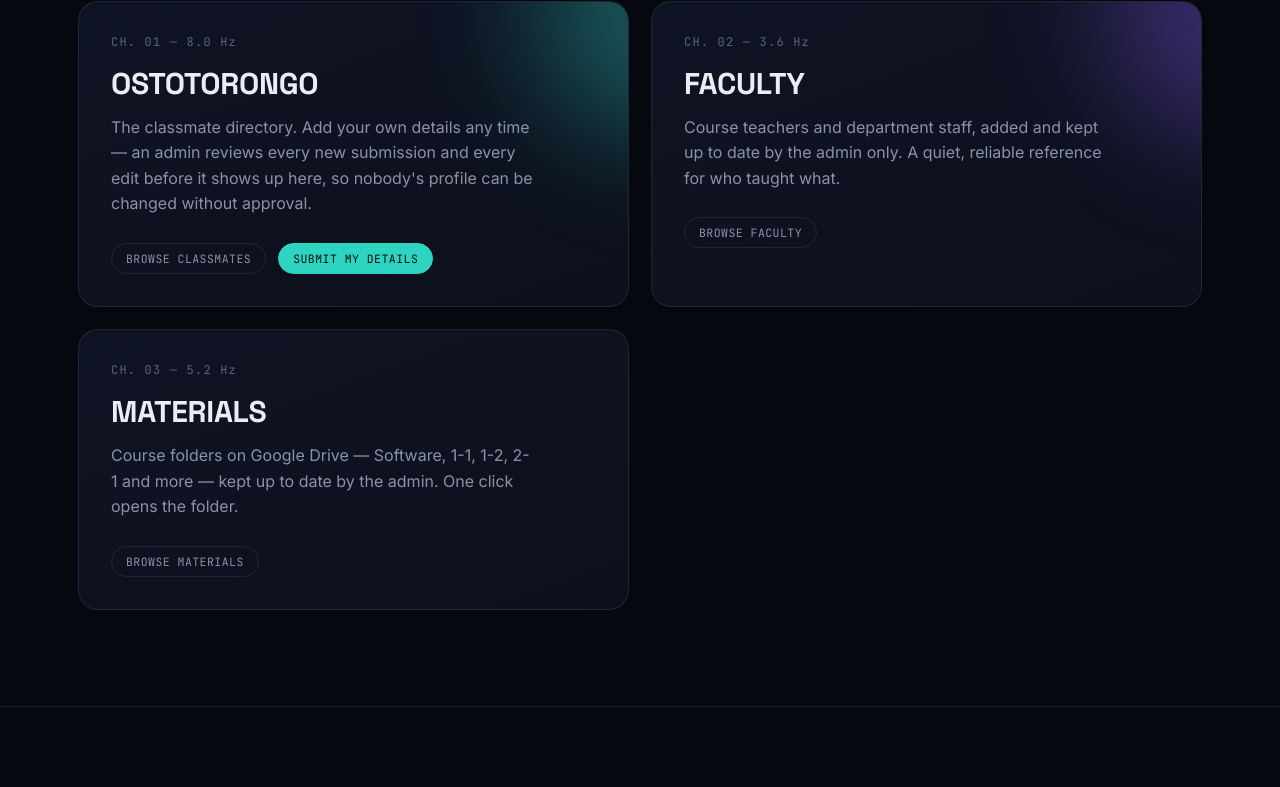
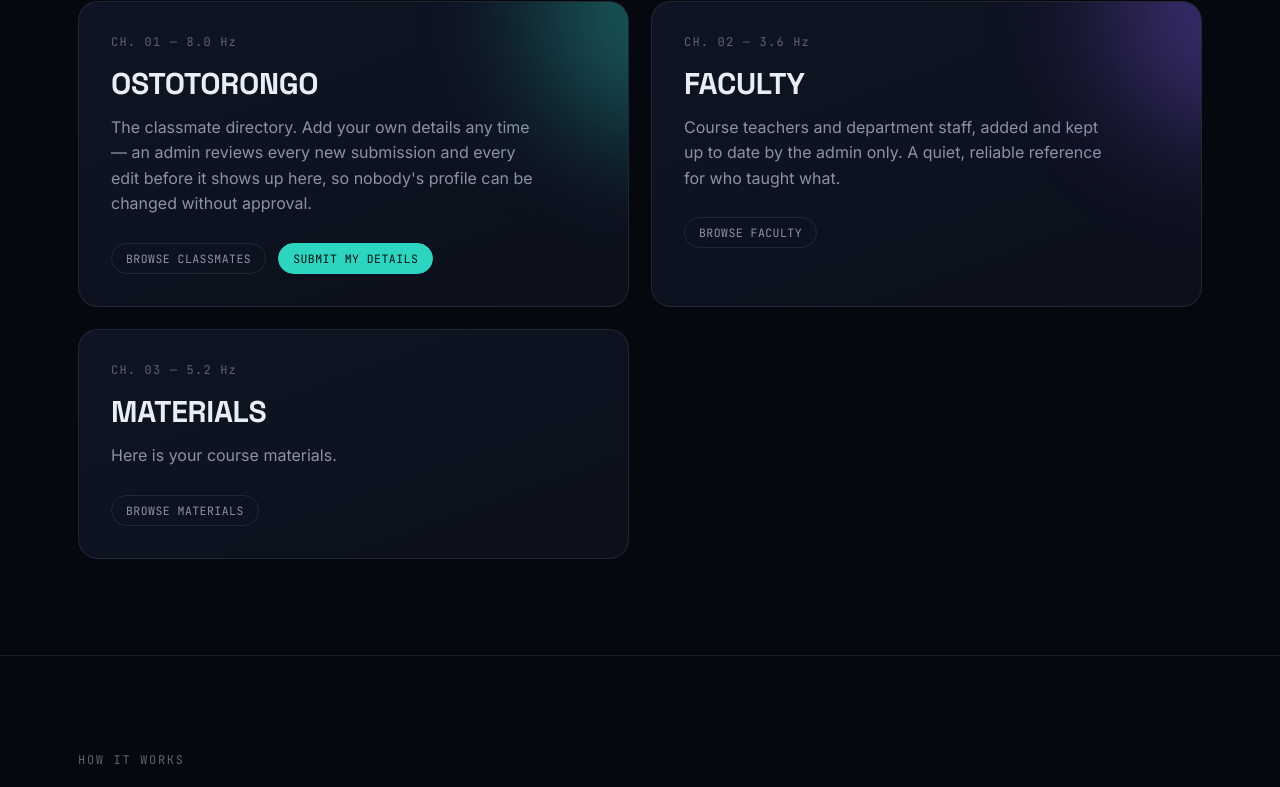
Before and after one commit to mdshuvoadm123-art/8waves-connect, a Next.js app: page / in a window 1280 px wide. Shown: the part 1110-1897 px from the top of the page. Built offline with nearby package versions, Linux system fonts and the light colour scheme.

Commit message:
Update materials card text

```diff
--- a/app/page.js
+++ b/app/page.js
@@ -71,11 +71,7 @@ export default function HomePage() {
             <div className="channel-card coral">
               <div className="channel-freq">CH. 03 — 5.2 Hz</div>
               <h3>MATERIALS</h3>
-              <p>
-                Course folders on Google Drive — Software, 1-1, 1-2, 2-1 and
-                more — kept up to date by the admin. One click opens the
-                folder.
-              </p>
+              <p>Here is your course materials.</p>
               <div className="channel-actions">
                 <Link href="/materials" className="btn btn-ghost btn-sm">Browse materials</Link>
               </div>
```
